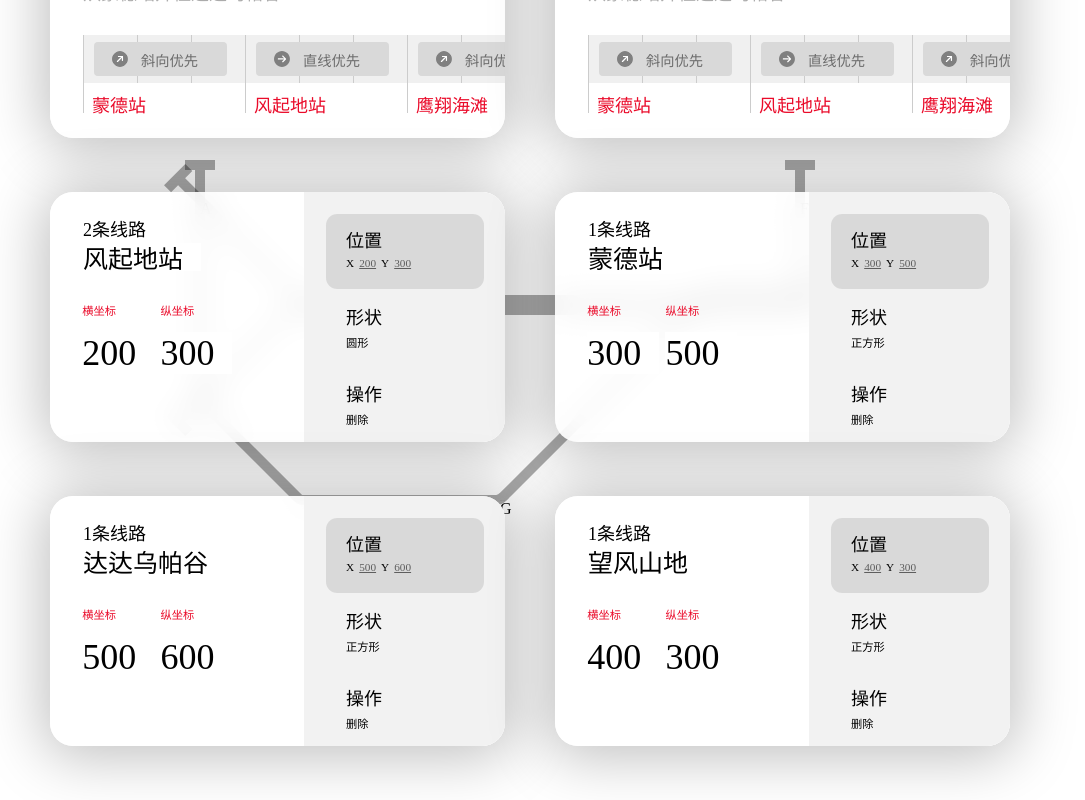
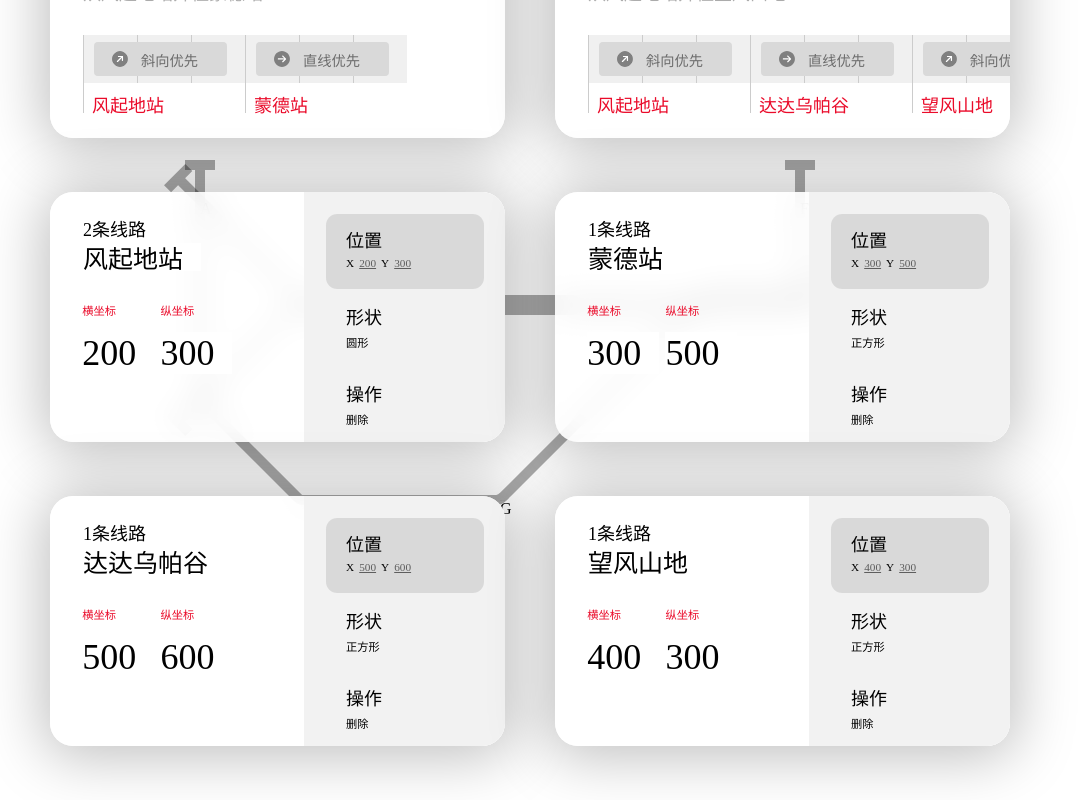
Before and after one commit to RyanEdo/mini-metro-web, a React (Create React App) app: page / in a window 1280 px wide. Shown: the whole page, without its empty margins (0-1085 px from the left). Built offline with nearby package versions, Linux system fonts and the light colour scheme.

Commit message:
array to map

```diff
--- /dev/null
+++ b/src/Common/util.ts
@@ -0,0 +1,5 @@
+export const mapToArr = (map: Map<any, any>) => {
+  const arr: any[] = [];
+  map.forEach((x) => arr.push(x));
+  return arr;
+};
--- a/src/Data/UserData.ts
+++ b/src/Data/UserData.ts
@@ -5,6 +5,7 @@ export class StationProps {
   position!: number[];
   shape!: string;
   lineIds!: number[];
+  bendFirst!: boolean;
 }
 export class LineProps {
   lineId!: number;
@@ -13,8 +14,8 @@ export class LineProps {
   stationIds!: number[];
 }
 export class UserDataType {
-  stations!: StationProps[];
-  lines!: LineProps[];
+  stations!: Map<number | string, StationProps>;
+  lines!: Map<number | string, LineProps>;
 }
 const initDataMock: UserDataType = {
   stations: [
@@ -24,6 +25,7 @@ const initDataMock: UserDataType = {
       position: [200, 300],
       shape: "cicle",
       lineIds: [1, 2],
+      bendFirst: true,
     },
     {
       stationId: 2,
@@ -31,6 +33,8 @@ const initDataMock: UserDataType = {
       position: [300, 500],
       shape: "square",
       lineIds: [1],
+      bendFirst: false,
+
     },
     {
       stationId: 3,
@@ -38,6 +42,7 @@ const initDataMock: UserDataType = {
       position: [500, 600],
       shape: "square",
       lineIds: [2],
+      bendFirst: false,
     },
     {
       stationId: 4,
@@ -45,8 +50,12 @@ const initDataMock: UserDataType = {
       position: [400, 300],
       shape: "square",
       lineIds: [2],
+      bendFirst: true,
     },
-  ],
+  ].reduce((map, cur) => {
+    map.set(cur.stationId, cur);
+    return map;
+  }, new Map()),
   lines: [
     {
       lineId: 1,
@@ -60,7 +69,10 @@ const initDataMock: UserDataType = {
       color: "94D40B",
       stationIds: [1, 3, 4],
     },
-  ],
+  ].reduce((map, cur) => {
+    map.set(cur.lineId, cur);
+    return map;
+  }, new Map()),
 };
 
 export const initData = {
@@ -69,31 +81,39 @@ export const initData = {
   ...initDataMock,
 };
 
-export const useData = (id: number, setData: Dispatch<SetStateAction<UserDataType>>) => {
+export const useData = (
+  id: number,
+  setData: Dispatch<SetStateAction<UserDataType>>,
+  state: UserDataType,
+) => {
+    const {stations, lines} = state;
   return {
     setStationName: (name: string) => {
       setData((state) => {
-        const { stations } = state;
-        const station = stations.find((x) => (x.stationId === id));
+        const station = stations.get(id);
         station!.stationName = name;
         return { ...state };
       });
     },
     setStationPosition: (x: number, y: number) => {
       setData((state) => {
-          const { stations } = state;
-          const station = stations.find((x) => (x.stationId === id));
-          station!.position = [x,y];
+        const station = stations.get(id);
+        station!.position = [x, y];
         return { ...state };
       });
     },
     setStationShape: (shape: string) => {
       setData((state) => {
-          const { stations } = state;
-          const station = stations.find((x) => (x.stationId === id));
+        const station = stations.get(id);
         station!.shape = shape;
         return { ...state };
       });
     },
+    getStationById:(stationId: string|number)=>{
+        return stations.get(stationId);
+    },
+    getStationsInThisLine:()=>{
+        return lines.get(id)!.stationIds.map(x=>stations.get(x));
+    }
   };
 };
--- a/src/Render/Card/Cards.tsx
+++ b/src/Render/Card/Cards.tsx
@@ -6,6 +6,7 @@ import { LineCard } from "./LineCard";
 import "./Cards.scss";
 import { StationCard } from "./StationCard";
 import { UserDataType } from "../../Data/UserData";
+import { mapToArr } from "../../Common/util";
 
 export function Cards({
   data,
@@ -17,17 +18,19 @@ export function Cards({
   const { lines, stations } = data;
   return (
     <div className="cards">
-      {lines.map((line) => (
+      {mapToArr(lines).map((line) => (
         <LineCard
           setData={setData}
           line={line}
+          data={data}
           key={"line-card-" + line.lineId}
         />
       ))}
-      {stations.map((station) => (
+      {mapToArr(stations).map((station) => (
         <StationCard
           setData={setData}
           station={station}
+          data={data}
           key={"station-card-" + station.stationId}
         />
       ))}
--- a/src/Render/Card/LineCard.tsx
+++ b/src/Render/Card/LineCard.tsx
@@ -9,38 +9,30 @@ import shrinkIcon from "../../Resource/Icon/shrink-icon.svg";
 import EditIcon from "../../Resource/Icon/edit.svg";
 
 import classNames from "classnames";
-import { LineProps, UserDataType } from "../../Data/UserData";
-export function LineCard({line, setData}:{line: LineProps, setData:Dispatch<SetStateAction<UserDataType>>}) {
-  const mock = {
-    lineId: 1,
-    lineName: "机场联络线",
-    stations: [
-      ["蒙德站", true],
-      ["风起地站", false],
-      ["鹰翔海滩", true],
-      ["星落湖", true],
-      ["望风山地", true],
-      ["达达乌帕谷", true],
-      ["蒙德站", true],
-      ["风起地站", false],
-      ["鹰翔海滩", true],
-      ["星落湖", true],
-      ["望风山地", true],
-      ["达达乌帕谷", true],
-    ].map(
-      ([stationName, bendFirst]) =>
-        new DisplayStation(stationName.toString(), !!bendFirst)
-    ),
-  };
-  const { lineName, stations } = mock;
-  const firstStation = stations[0];
-  const lastStation = stations[stations.length - 1];
+import { LineProps, UserDataType, useData } from "../../Data/UserData";
+export function LineCard({
+  line,
+  setData,
+  data,
+}: {
+  line: LineProps;
+  setData: Dispatch<SetStateAction<UserDataType>>;
+  data: UserDataType
+}) {
+  const { lineId, lineName, stationIds } = line;
+  const { getStationById, getStationsInThisLine } = useData(
+    lineId,
+    setData,
+    data
+  );
+  const firstStation = getStationById(stationIds[0]);
+  const lastStation = getStationById(stationIds[stationIds.length - 1]);
   const [expend, setExpend] = useState(false);
   const [edit, setEdit] = useState(false);
   const [expendWidth, setExpendWidth] = useState(455);
   const [tab, setTab] = useState("name");
   const getExpendWidth = () => {
-    const expected = 33 + 161 * stations.length;
+    const expected = 33 + 161 * stationIds.length;
     const width =
       expected > window.innerWidth ? window.innerWidth - 100 : expected;
     console.log(width);
@@ -49,7 +41,7 @@ export function LineCard({line, setData}:{line: LineProps, setData:Dispatch<SetS
   useEffect(() => {
     window.addEventListener("resize", getExpendWidth);
     return () => window.removeEventListener("resize", getExpendWidth);
-  }, [stations]);
+  }, [stationIds]);
   useEffect(() => {
     getExpendWidth();
   }, [expend]);
@@ -149,26 +141,30 @@ export function LineCard({line, setData}:{line: LineProps, setData:Dispatch<SetS
           </div>
         )}
       </div>
-      <div className="stations-count">{stations.length}个站点</div>
+      <div className="stations-count">{stationIds.length}个站点</div>
       <div className="line-name">{lineName}</div>
       {edit ? (
         <div className="edit-detail">{editTools(tab)}</div>
       ) : (
         <>
           <div className="from-to">
-            从{firstStation.stationName}开往{lastStation.stationName}
+            从{firstStation!.stationName}开往{lastStation!.stationName}
           </div>
           <div
             className="station-bar"
             style={expend ? { width: expendWidth } : {}}
-            onWheel={(event)=>{
-              const {currentTarget, deltaY} = event;
-              currentTarget.scrollBy({top: 0, left: deltaY, behavior: 'auto'});
+            onWheel={(event) => {
+              const { currentTarget, deltaY } = event;
+              currentTarget.scrollBy({
+                top: 0,
+                left: deltaY,
+                behavior: "auto",
+              });
             }}
           >
             <div className="add-first"></div>
-            {stations.map((station) => {
-              const { stationName, bendFirst } = station;
+            {getStationsInThisLine().map((station) => {
+              const { stationName, bendFirst } = station!;
               return (
                 <div className="station-block">
                   <div className="track">
--- a/src/Render/Card/StationCard.tsx
+++ b/src/Render/Card/StationCard.tsx
@@ -10,9 +10,11 @@ import { AutoGrowthInput } from "../../Common/AutoGrowthInput";
 export function StationCard({
   station,
   setData,
+  data,
 }: {
   station: StationProps;
   setData: Dispatch<SetStateAction<UserDataType>>;
+  data: UserDataType
 }) {
   const {
     stationName,
@@ -23,7 +25,8 @@ export function StationCard({
   } = station;
   const { setStationName, setStationPosition, setStationShape } = useData(
     stationId,
-    setData
+    setData,
+    data
   );
   const [x, y] = position;
   const setX = (x: number) => setStationPosition(x, y);
```
Lines whose indentation alone changed are shown as unchanged.
